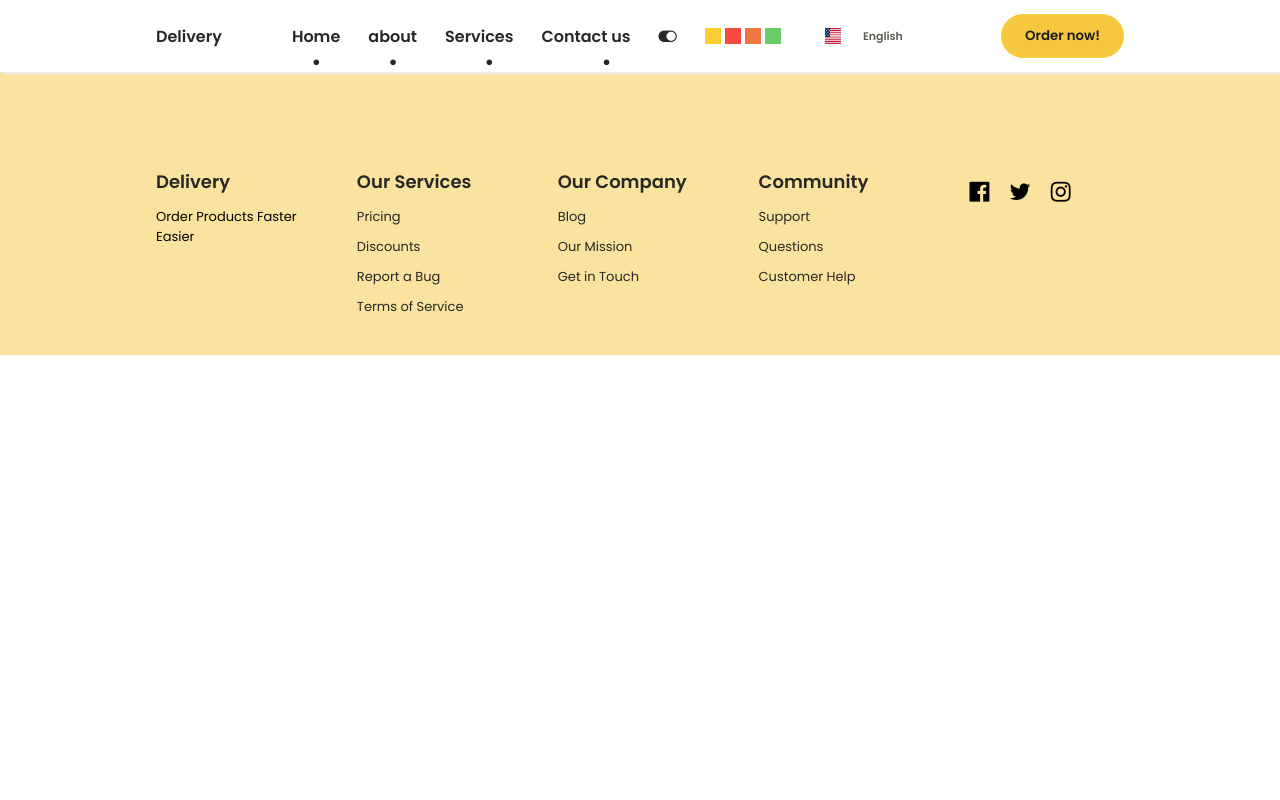
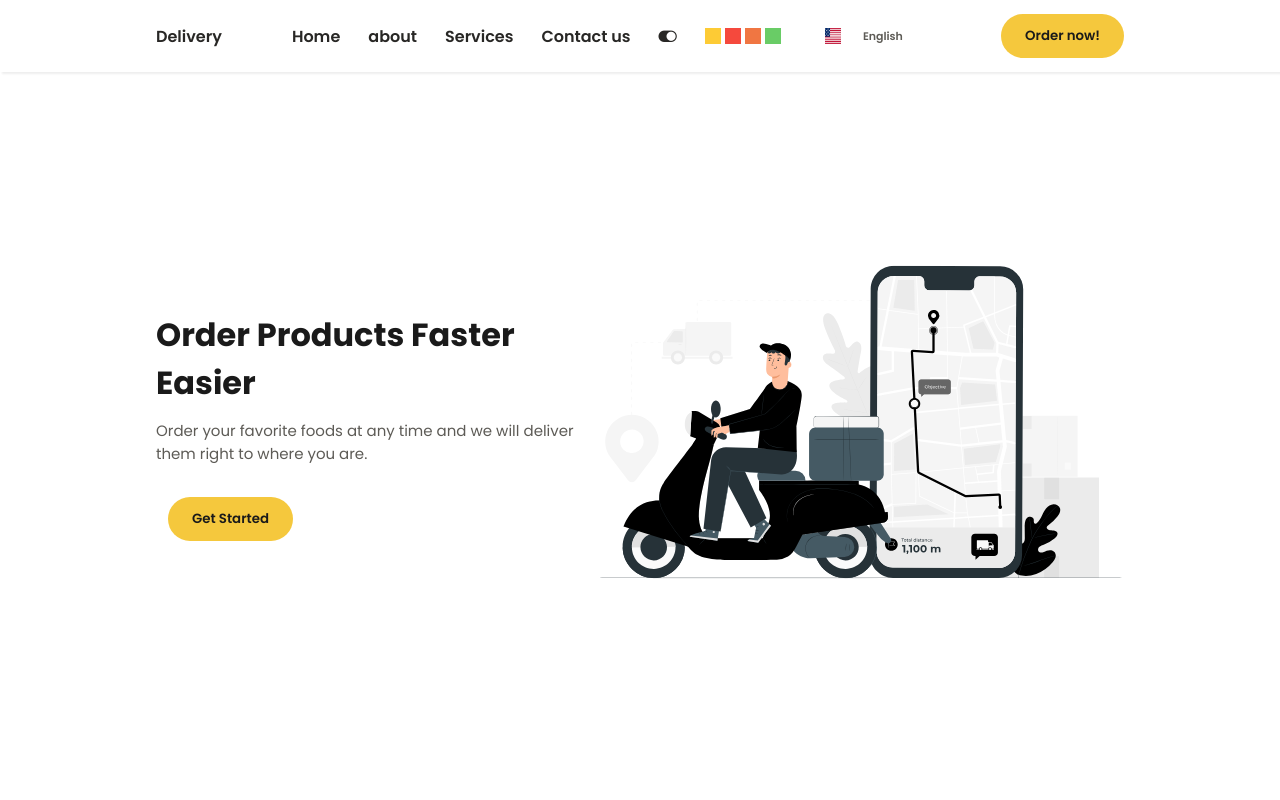
Before and after one commit to Usama1190/foodies-spot, a React (Vite) app: page / in a window 1280 px wide. Shown: the top 800 px of the page. Built offline with nearby package versions, Linux system fonts and the light colour scheme.

Commit message:
Keep working on layouting on Feb 01, 24

```diff
--- a/src/App.jsx
+++ b/src/App.jsx
@@ -2,15 +2,13 @@
 import "./App.css";
 import Footer from "./components/Footer/Footer";
 import Header from "./components/Header/Header";
-// import ServicesPage from "./pages/ServicesPage/ServicesPage";
-// import ContactPage from "./pages/ContactPage/ContactPage";
-// import HomePage from "./pages/HomePage/HomePage";
-// import AboutPage from "./pages/AboutPage/AboutPage";
+import HomePage from "./pages/HomePage/HomePage";
 
 function App() {
   return (
     <div>
       <Header />
+      <HomePage />
       {/* <Routes>
         <Route path="/" element={<HomePage />} />
         <Route path="/about" element={<AboutPage />} />
--- a/src/components/Contact/Contact.jsx
+++ b/src/components/Contact/Contact.jsx
@@ -7,7 +7,7 @@ const Contact = () => {
   const { tel, email, location } = contactInfo;
   const btnText = ['Contact us'];
   return (
-    <section id='contact-us' className={styles.cnwp}>
+    <section id='contact' className={styles.cnwp}>
       <div className={styles.cncnwp}>
         <div className={styles.cnhdes}>
           <h2 className={styles.cnt}>{ title }</h2>
--- a/src/components/Header/Header.jsx
+++ b/src/components/Header/Header.jsx
@@ -1,7 +1,6 @@
 import { useEffect, useState } from "react";
 import Button from "../common/Button/Button";
 import styles from "./Header.module.css";
-// import { NavLink } from "react-router-dom";
 
 const Header = () => {
   const btnText = ["Order now!"];
@@ -9,7 +8,6 @@ const Header = () => {
 
   function toggleOpen() {
     setOpen(!isOpen);
-    // console.log(isOpen);
   }
 
   const [theme, setTheme] = useState(localStorage.getItem("theme") || "light");
@@ -40,58 +38,38 @@ const Header = () => {
         >
           <ul>
             <li>
-              {/* <NavLink
-                to={"#home"}
-                className={({ isActive }) =>
-                  isActive ? `${styles.acl}` : null
-                }
+              <a
+                href="#home"
+                // onClick={homeActive}
+                // className={activeSection === "home" ? styles.acl : ""}
               >
-                Home
-              </NavLink> */}
-
-              <a href="#home" className={styles.acl}>
                 Home
               </a>
             </li>
             <li>
-              {/* <NavLink
-                to={"#about"}
-                className={({ isActive }) =>
-                  isActive ? `${styles.acl}` : null
-                }
+              <a
+                href="#about"
+                // onClick={aboutActive}
+                // className={activeSection === "about" ? styles.acl : ""}
               >
-                About
-              </NavLink> */}
-
-              <a href="#about" className={styles.acl}>
                 about
               </a>
             </li>
             <li>
-              {/* <NavLink
-                to={"#services"}
-                className={({ isActive }) =>
-                  isActive ? `${styles.acl}` : null
-                }
+              <a
+                href="#services"
+                // onClick={servicesActive}
+                // className={activeSection === "services" ? styles.acl : ""}
               >
-                Services
-              </NavLink> */}
-
-              <a href="#services" className={styles.acl}>
                 Services
               </a>
             </li>
             <li>
-              {/* <NavLink
-                to={"#contact-us"}
-                className={({ isActive }) =>
-                  isActive ? `${styles.acl}` : null
-                }
+              <a
+                href="#contact"
+                // onClick={contactActive}
+                // className={activeSection === "contact" ? styles.acl : ""}
               >
-                Contact us
-              </NavLink> */}
-
-              <a href="#contact-us" className={styles.acl}>
                 Contact us
               </a>
             </li>
--- a/src/components/Hero/Hero.jsx
+++ b/src/components/Hero/Hero.jsx
@@ -12,9 +12,13 @@ const Hero = ({ data }) => {
     btnIcons,
     isrotate,
     imgLaout,
+    id
   } = data;
+
+  console.log(id);
+
   return (
-    <div id="hero" className={styles.hrwp}>
+    <div id={id} className={styles.hrwp}>
       <div
         className={
           isrotate ? `${styles.her} ${styles.hrciwp}` : `${styles.hrciwp}`
--- a/src/components/Services/Services.jsx
+++ b/src/components/Services/Services.jsx
@@ -4,7 +4,7 @@ import styles from './Service.module.css'
 
 const Services = () => {
   return (
-    <div className={styles.swp}>
+    <div id="services" className={styles.swp}>
       <h2 className={styles.swph}>Some Services We Offer</h2>
 
       <div className={styles.scwp}>
--- a/src/index.css
+++ b/src/index.css
@@ -46,7 +46,9 @@ html.dark {
 /* Smooth Transition */
 html {
   transition: background-color 0.3s, color 0.3s;
+  scroll-behavior: smooth;
 }
+
 
 
 
--- a/src/utils/constant/heroData.js
+++ b/src/utils/constant/heroData.js
@@ -6,7 +6,8 @@ const heroData = [
         btnLink: ['/'],
         imgUrl: './assets/imgs/bannerImage.svg',
         imgAlt: 'food delivery rider image',
-        imgLaout: { 'width': '100%', 'height': '19.75rem' }
+        imgLaout: { 'width': '100%', 'height': '19.75rem' },
+        id: 'home'
     },
     {
         title: 'Find Out A Little More About Us',
@@ -14,7 +15,8 @@ const heroData = [
         imgUrl: './assets/imgs/bannerImage2.svg',
         imgAlt: 'delivery boy on the door',
         isrotate: true,
-        imgLaout: { 'width': '100%', 'height': '22.1875rem' }
+        imgLaout: { 'width': '100%', 'height': '22.1875rem' },
+        id: 'about'
     },
     {
         title: 'Your Safety Is Important',
```
